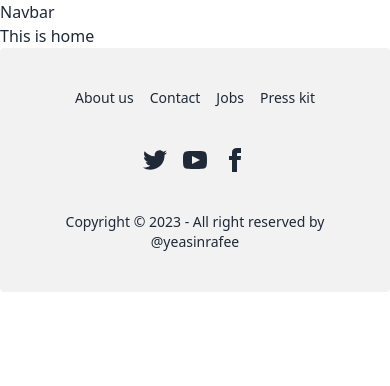
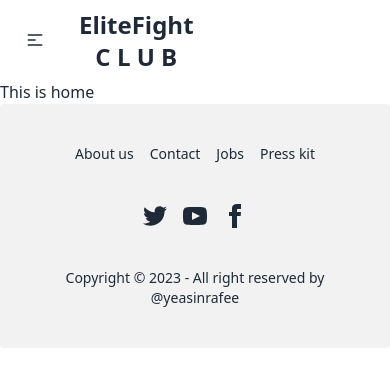
Before and after one commit to yeasinrafee/elite-fight-club-client, a React (Vite) app: page / in a window 390 px wide. Shown: the top 386 px of the page. Built offline with nearby package versions, Linux system fonts and the light colour scheme.

Commit message:
Navbar and footer

```diff
--- a/src/pages/Shared/Navbar/Navbar.jsx
+++ b/src/pages/Shared/Navbar/Navbar.jsx
@@ -1,7 +1,57 @@
+import { Link } from "react-router-dom";
+
 const Navbar = () => {
+  const navMenu = (
+    <>
+      <li>
+        <Link to="/">Home</Link>
+      </li>
+      <li>
+        <Link>Instructors</Link>
+      </li>
+      <li>
+        <Link>Classes</Link>
+      </li>
+    </>
+  );
   return (
     <div>
-      <h1>Navbar</h1>
+      <div className="navbar bg-base-100">
+        <div className="navbar-start">
+          <div className="dropdown">
+            <label tabIndex={0} className="btn btn-ghost lg:hidden">
+              <svg
+                xmlns="http://www.w3.org/2000/svg"
+                className="h-5 w-5"
+                fill="none"
+                viewBox="0 0 24 24"
+                stroke="currentColor"
+              >
+                <path
+                  strokeLinecap="round"
+                  strokeLinejoin="round"
+                  strokeWidth="2"
+                  d="M4 6h16M4 12h8m-8 6h16"
+                />
+              </svg>
+            </label>
+            <ul
+              tabIndex={0}
+              className="menu menu-sm dropdown-content mt-3 p-2 shadow bg-base-100 rounded-box w-52"
+            >
+              {navMenu}
+            </ul>
+          </div>
+          <Link to="/" className="btn btn-ghost normal-case h-16 ">
+            <h2 className="text-2xl font-bold">
+              EliteFight <br />C L U B
+            </h2>
+          </Link>
+        </div>
+        <div className="navbar-end hidden lg:flex">
+          <ul className="menu menu-horizontal px-1">{navMenu}</ul>
+        </div>
+      </div>
     </div>
   );
 };
```
